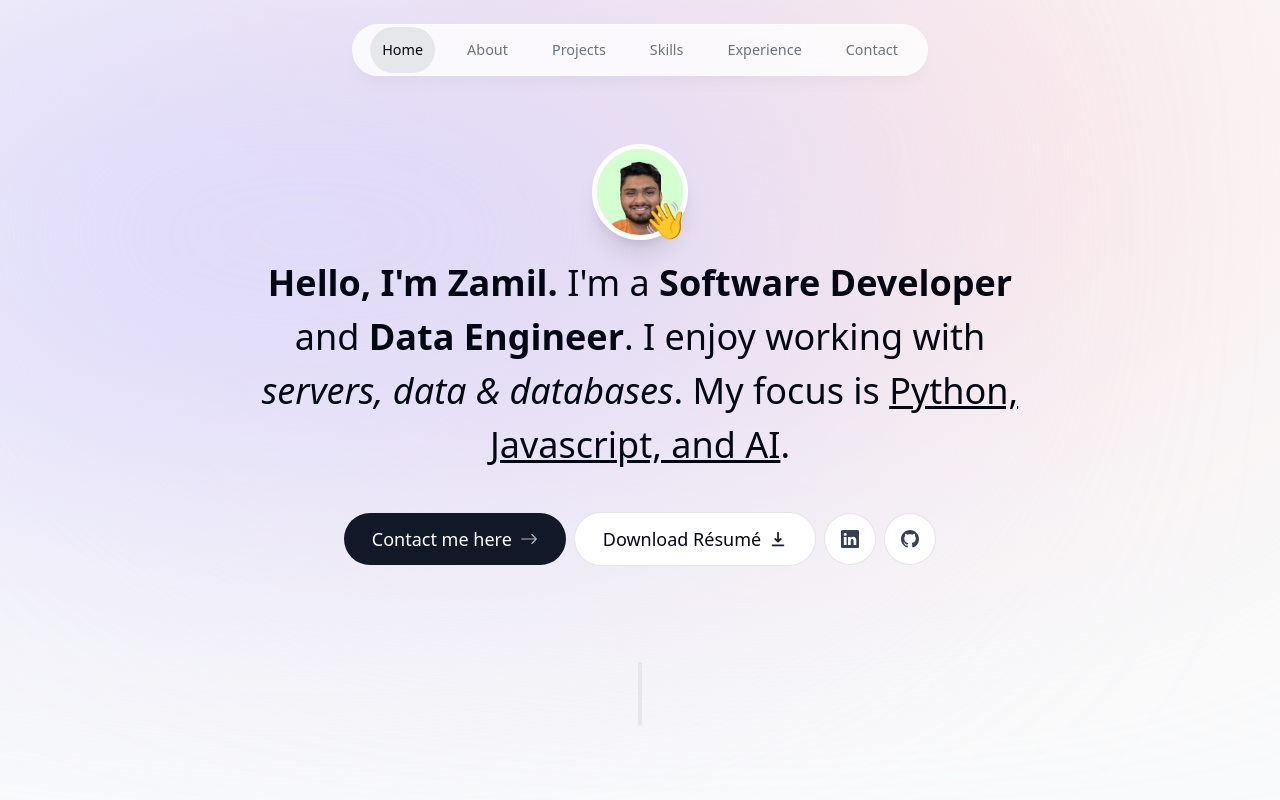
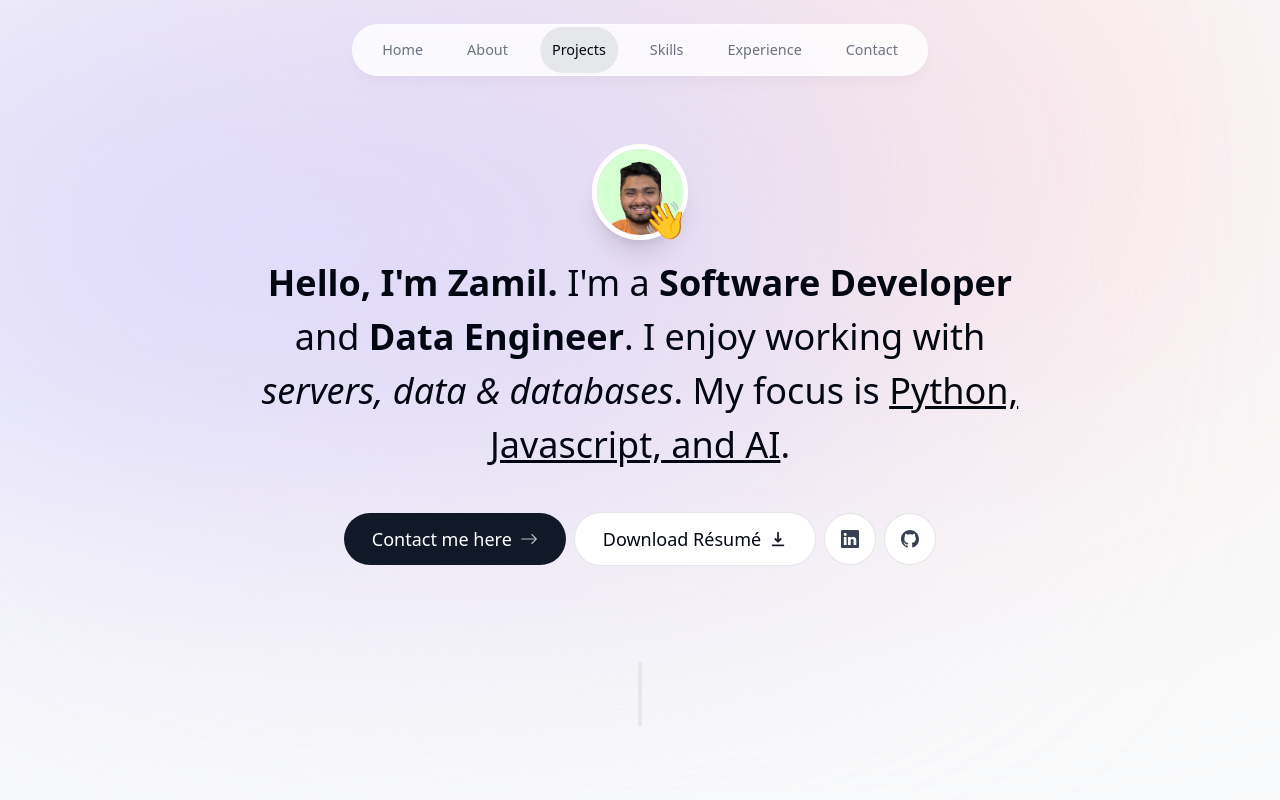
Before and after one commit to zamilbahri/portfolio-website, a Next.js app: page / in a window 1280 px wide. Shown: the top 800 px of the page. Built offline with nearby package versions, Linux system fonts and the light colour scheme.

Commit message:
added activeSection state

```diff
--- a/components/about.tsx
+++ b/components/about.tsx
@@ -2,12 +2,24 @@
 'use client';
 
 import { motion } from 'framer-motion';
-import React from 'react';
+import React, { useEffect } from 'react';
 import SectionHeading from './section-heading';
+import { useInView } from 'react-intersection-observer';
+import { useActiveSectionContext } from './active-section-context';
 
 const About = () => {
+  const { ref, inView } = useInView({ threshold: 0.75 });
+  const { setActiveSection } = useActiveSectionContext();
+
+  useEffect(() => {
+    if (inView) {
+      setActiveSection('About');
+    }
+  }, [inView, setActiveSection]);
+
   return (
     <motion.section
+      ref={ref}
       id="about"
       className="mb-28 max-w-[45rem] text-center leading-8 sm:mb-40 scroll-mt-28"
       initial={{ opacity: 0, y: 100 }}
--- a/components/intro.tsx
+++ b/components/intro.tsx
@@ -1,28 +1,38 @@
 /* eslint-disable react/no-unescaped-entities */
-"use client";
+'use client';
 
-import React from 'react'
-import Image from 'next/image'
-import { motion } from 'framer-motion'
+import React, { useEffect } from 'react';
+import Image from 'next/image';
+import { motion } from 'framer-motion';
 import { BsArrowRight, BsGithub, BsLinkedin } from 'react-icons/bs';
 import Link from 'next/link';
 import { HiDownload } from 'react-icons/hi';
+import { useInView } from 'react-intersection-observer';
+import { useActiveSectionContext } from './active-section-context';
 
-const intro = () => {
+const Intro = () => {
+  const { ref, inView } = useInView({ threshold: 0.5 });
+  const { setActiveSection } = useActiveSectionContext();
+
+  useEffect(() => {
+    if (inView) {
+      setActiveSection('Home');
+    }
+  }, [inView, setActiveSection]);
 
   return (
     <section
-			// ref = {ref}
+      ref={ref}
       id="home"
       className="mb-28 max-w-[50rem] text-center sm:mb-0 scroll-mt-[100rem]"
     >
-			<div className='flex items-center justify-center'>
-				<div className='relative'>
+      <div className="flex items-center justify-center">
+        <div className="relative">
           <motion.div
-						initial={{opacity: 0, scale: 0}}
-						animate={{opacity: 1, scale: 1}}
+            initial={{ opacity: 0, scale: 0 }}
+            animate={{ opacity: 1, scale: 1 }}
             transition={{
-							type: "tween",
+              type: 'tween',
               duration: 0.2,
             }}
           >
@@ -33,13 +43,13 @@ const intro = () => {
               height="192"
               quality="95"
               priority={true}
-							className='h-24 w-24 rounded-full object-cover border-[0.35rem] border-white shadow-xl'
+              className="h-24 w-24 rounded-full object-cover border-[0.35rem] border-white shadow-xl"
             />
           </motion.div>
           <motion.span
-						className='absolute bottom-0 right-0 text-4xl'
-						initial={{opacity: 0, scale: 0}}
-						animate={{opacity: 1, scale: 1}}
+            className="absolute bottom-0 right-0 text-4xl"
+            initial={{ opacity: 0, scale: 0 }}
+            animate={{ opacity: 1, scale: 1 }}
             transition={{
               type: 'spring',
               stiffness: 125,
@@ -47,7 +57,7 @@ const intro = () => {
               duration: 0.7,
             }}
           >
-						<span className='absolute bottom-0 right-0 text-4xl'>👋</span>
+            <span className="absolute bottom-0 right-0 text-4xl">👋</span>
           </motion.span>
         </div>
       </div>
@@ -57,51 +67,53 @@ const intro = () => {
         initial={{ opacity: 0, y: 100 }}
         animate={{ opacity: 1, y: 0 }}
       >
-        <span className="font-bold">Hello, I'm Zamil.</span> I'm a{" "}
-        <span className="font-bold">Software Developer</span> and{" "}
-        <span className="font-bold">Data Engineer</span>. I enjoy
-        working with <span className="italic">servers, data & databases</span>. My focus is{" "}
+        <span className="font-bold">Hello, I'm Zamil.</span> I'm a{' '}
+        <span className="font-bold">Software Developer</span> and{' '}
+        <span className="font-bold">Data Engineer</span>. I enjoy working with{' '}
+        <span className="italic">servers, data & databases</span>. My focus is{' '}
         <span className="underline">Python, Javascript, and AI</span>.
       </motion.h1>
 
       <motion.div
-				className='flex flex-col sm:flex-row items-center justify-center gap-2 px-4 text-lg font-medium'
-				initial={{opacity: 0, y:100}}
-				animate={{opacity: 1, y:0}}
+        className="flex flex-col sm:flex-row items-center justify-center gap-2 px-4 text-lg font-medium"
+        initial={{ opacity: 0, y: 100 }}
+        animate={{ opacity: 1, y: 0 }}
         transition={{
           delay: 0.1,
         }}
       >
         <Link
           href="#contact"
-					className='group bg-gray-900 text-white px-7 py-3 flex items-center gap-2 rounded-full outline-none focus:scale-110 hover:scale-110 hover:bg-gray-950 active:scale-105 transition'
+          className="group bg-gray-900 text-white px-7 py-3 flex items-center gap-2 rounded-full outline-none focus:scale-110 hover:scale-110 hover:bg-gray-950 active:scale-105 transition"
         >
-					Contact me here <BsArrowRight className='opacity-70 group-hover:translate-x-1 transition'/>
+          Contact me here{' '}
+          <BsArrowRight className="opacity-70 group-hover:translate-x-1 transition" />
         </Link>
         <a
-					className='group bg-white px-7 py-3 flex items-center gap-2 rounded-full outline-none focus:scale-110 hover:scale-110 active:scale-105 transition cursor-pointer border border-black/10'
-					href='/resume.pdf'
+          className="group bg-white px-7 py-3 flex items-center gap-2 rounded-full outline-none focus:scale-110 hover:scale-110 active:scale-105 transition cursor-pointer border border-black/10"
+          href="/resume.pdf"
           download
         >
-					Download Résumé <HiDownload className='opacity-90 group-hover:translate-y-1 transition'/>
+          Download Résumé{' '}
+          <HiDownload className="opacity-90 group-hover:translate-y-1 transition" />
         </a>
         <a
           href="https://www.linkedin.com/in/zamil-bahri/"
-					className='bg-white p-4 text-gray-700 hover:text-gray-950 flex items-center gap-2 rounded-full outline-none focus:scale-[1.15] hover:scale-[1.15] active:scale-105 transition border border-black/10'
+          className="bg-white p-4 text-gray-700 hover:text-gray-950 flex items-center gap-2 rounded-full outline-none focus:scale-[1.15] hover:scale-[1.15] active:scale-105 transition border border-black/10"
           target="_blank"
         >
           <BsLinkedin />
         </a>
         <a
           href="https://github.com/zamilbahri"
-					className='bg-white p-4 text-gray-700 hover:text-gray-950 flex items-center gap-2 rounded-full outline-none focus:scale-[1.15] hover:scale-[1.15] active:scale-105 transition border border-black/10'
+          className="bg-white p-4 text-gray-700 hover:text-gray-950 flex items-center gap-2 rounded-full outline-none focus:scale-[1.15] hover:scale-[1.15] active:scale-105 transition border border-black/10"
           target="_blank"
         >
           <BsGithub />
         </a>
       </motion.div>
     </section>
-	)
-}
+  );
+};
 
-export default intro
+export default Intro;
--- a/components/projects.tsx
+++ b/components/projects.tsx
@@ -1,23 +1,38 @@
-import React from 'react'
-import SectionHeading from './section-heading'
-import { projectsData } from '@/lib/data'
-import Project from './project'
+'use client';
+
+import React, { useEffect } from 'react';
+import SectionHeading from './section-heading';
+import { projectsData } from '@/lib/data';
+import Project from './project';
+import { useInView } from 'react-intersection-observer';
+import { useActiveSectionContext } from './active-section-context';
 
 const Projects = () => {
+  const { ref, inView } = useInView({ threshold: 0.5 });
+  const { setActiveSection } = useActiveSectionContext();
+
+  useEffect(() => {
+    if (inView) {
+      setActiveSection('Projects');
+    }
+  }, [inView, setActiveSection]);
+
   return (
-		<section id="projects" className='mb-28 text-center scroll-mt-28 '>
+    <section
+      ref={ref}
+      id="projects"
+      className="mb-28 text-center scroll-mt-28 "
+    >
       <SectionHeading>My Projects</SectionHeading>
       <div>
-				{
-					projectsData.map((project, index) => (
+        {projectsData.map((project, index) => (
           <React.Fragment key={index}>
             <Project {...project} />
           </React.Fragment>
-					))
-				}
+        ))}
       </div>
     </section>
-	)
-}
+  );
+};
 
-export default Projects
+export default Projects;
```
Lines whose indentation alone changed are shown as unchanged.
